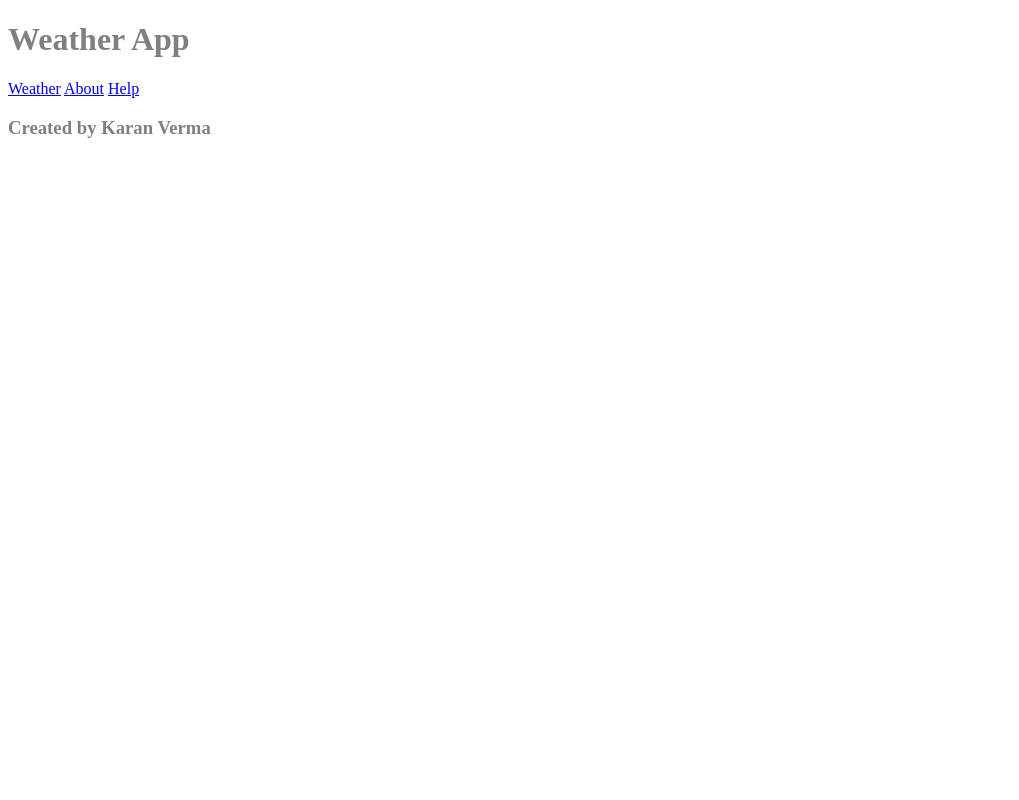
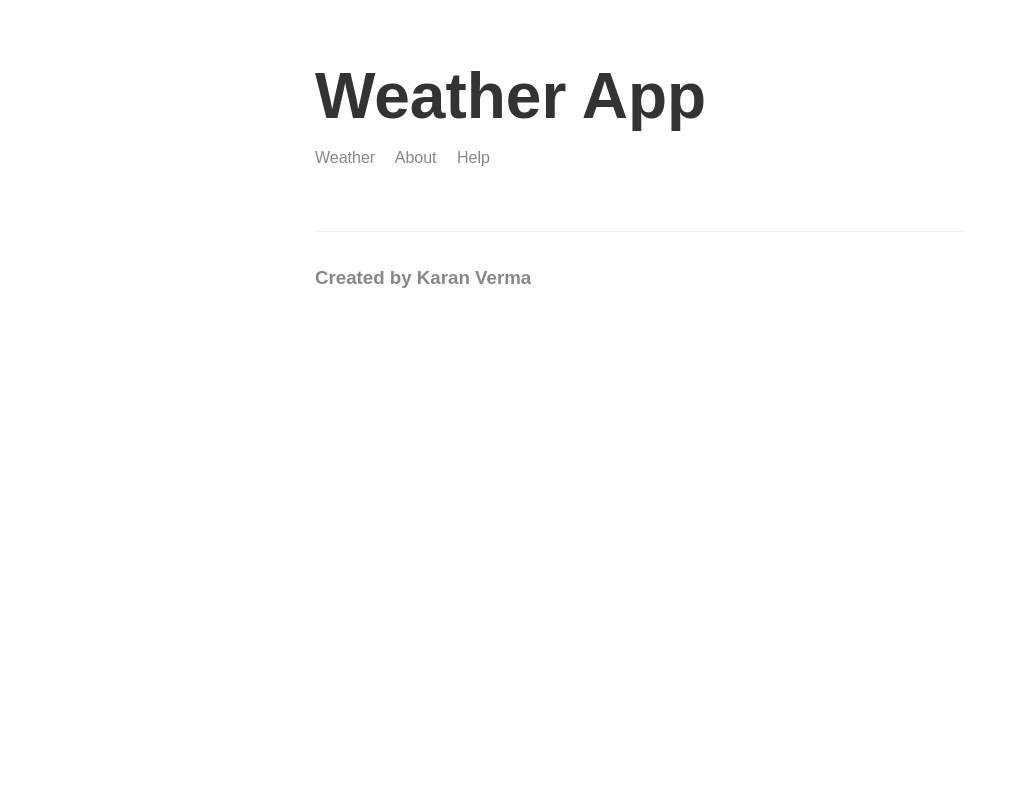
Before and after one commit to kvkaranverma/node, a Node server app: page / in a window 1280 px wide. Shown: the whole page, without its empty margins (0-1019 px from the left). Run offline with Node 20, Linux system fonts and the light colour scheme; some libraries are stand-ins or nearby versions.

Commit message:
Styling pages

```diff
--- a/web-server/public/css/styles.css
+++ b/web-server/public/css/styles.css
@@ -1,7 +1,42 @@
-h1, h2, h3 {
-    color: grey
+body {
+    color: #333333;
+    font-family: arial;
+    max-width: 650px;
+    margin: 0 auto;
+    padding: 0 16px;
+
+    display: flex;
+    flex-direction: column;
+    min-height: 100vh
 }
 
-img {
+.main-content {
+    flex-grow: 1;
+}
+
+footer {
+    color: #888888;
+    border-top: 1px solid #eeeeee;
+    margin-top: 16px;
+    padding: 16px 0;
+}
+
+header {
+    margin-top: 16px;
+    margin-bottom: 48px;
+}
+
+h1 {
+    font-size: 64px;
+    margin-bottom: 16px;
+}
+
+header a {
+    color: #888888;
+    margin-right: 16px;
+    text-decoration: none;
+}
+
+.portrait {
     width: 250px;
 }
--- a/web-server/templates/partials/footer.hbs
+++ b/web-server/templates/partials/footer.hbs
@@ -1 +1,3 @@
-<h3>Created by {{name}}</h3>
+<footer>
+    <h3>Created by {{name}}</h3>
+</footer>
--- a/web-server/templates/partials/header.hbs
+++ b/web-server/templates/partials/header.hbs
@@ -1,7 +1,10 @@
-<h1>{{ title }}</h1>
+<header>
+    <h1>{{ title }}</h1>
 
-<div>
+    <div>
     <a href="/">Weather</a>
     <a href="/about">About</a>
     <a href="/help">Help</a>
-</div>
+    </div>
+
+</header>
--- a/web-server/templates/views/404.hbs
+++ b/web-server/templates/views/404.hbs
@@ -1,7 +1,7 @@
 <!DOCTYPE html>
 <html>
     <head>
-        <link rel="stylesheet" href="./css/styles.css">
+        <link rel="stylesheet" href="/css/styles.css">
     </head>
     <body>
         {{>header}}
--- a/web-server/templates/views/about.hbs
+++ b/web-server/templates/views/about.hbs
@@ -1,11 +1,11 @@
 <!DOCTYPE html>
 <html>
     <head>
-        <link rel="stylesheet" href="./css/styles.css">
+        <link rel="stylesheet" href="/css/styles.css">
     </head>
     <body>
         {{>header}}
-        <img src="./img/robot.png">
+        <img src="./img/robot.png" width="250">
 
         {{>footer}}
     </body>
--- a/web-server/templates/views/help.hbs
+++ b/web-server/templates/views/help.hbs
@@ -1,7 +1,7 @@
 <!DOCTYPE html>
 <html>
     <head>
-        <link rel="stylesheet" href="./css/styles.css">
+        <link rel="stylesheet" href="/css/styles.css">
     </head>
     <body>
         {{>header}}
--- a/web-server/templates/views/index.hbs
+++ b/web-server/templates/views/index.hbs
@@ -1,7 +1,7 @@
 <!DOCTYPE html>
 <html>
     <head>
-        <link rel="stylesheet" href="./css/styles.css">
+        <link rel="stylesheet" href="/css/styles.css">
         <script src="./js/app-script.js"></script>
     </head>
     <body>
```
